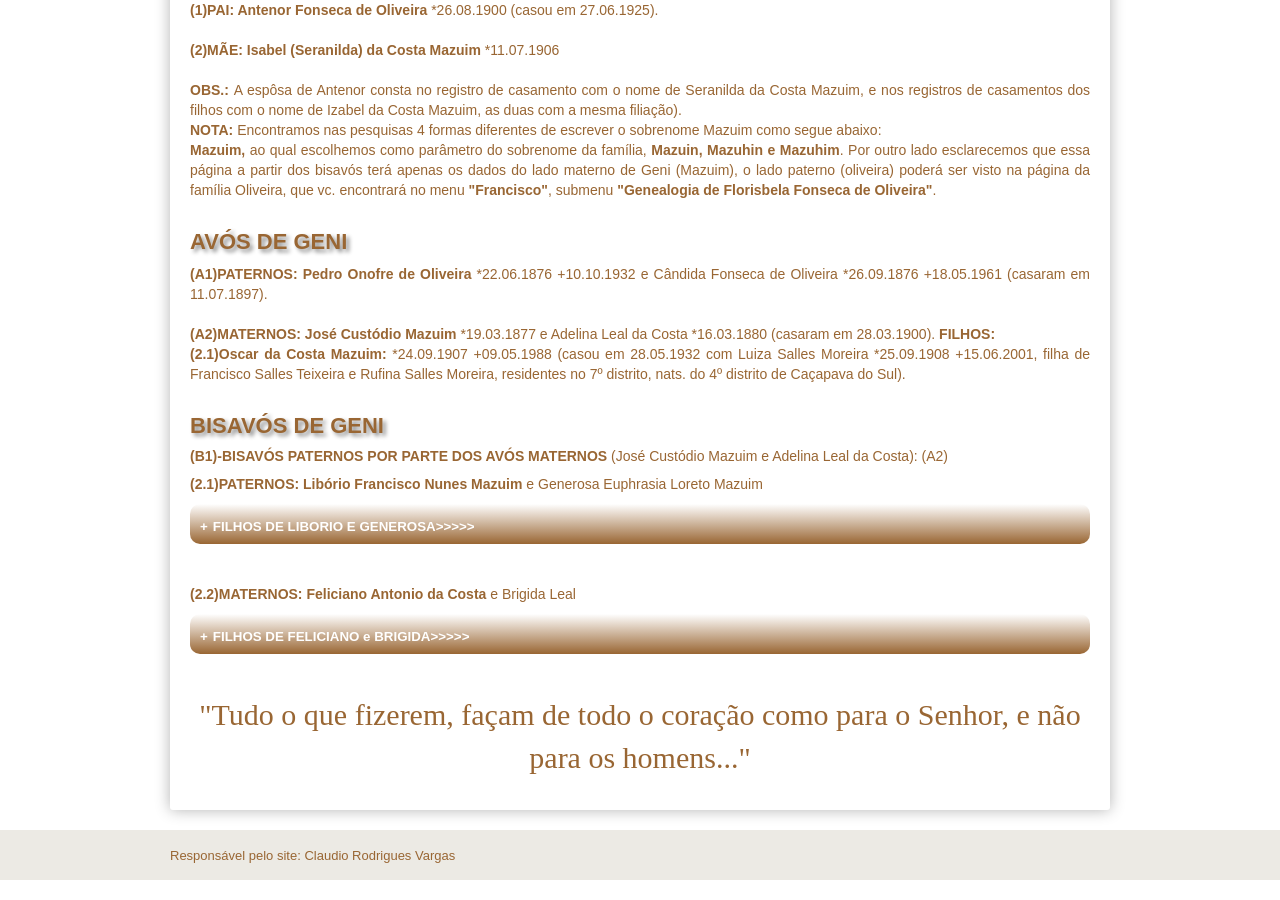
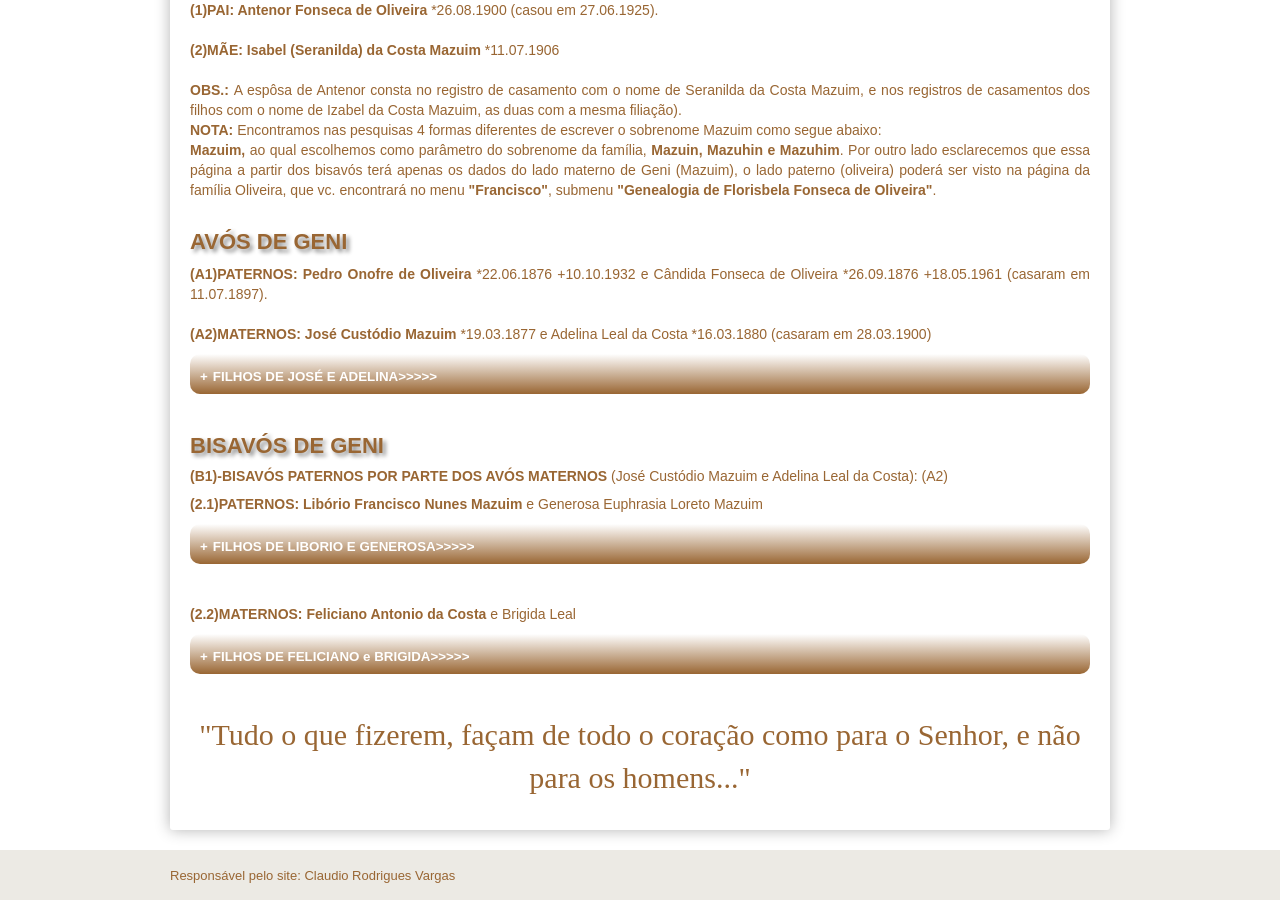
Before and after one commit to claudiovargas1955/claudiovargas1955.github.io, a Jekyll site: the page built from _pages/familia-mazuim.html, in a window 1280 px wide and 900 px high, scrolled down 624 px. Built offline with Jekyll 4.4.1, drawn with Linux system fonts in a browser that asks for light colours; some web fonts are replaced; some of the changed lines change nothing that is shown.

Commit message:
Update familia-mazuim.html

```diff
--- a/_pages/familia-mazuim.html
+++ b/_pages/familia-mazuim.html
@@ -119,10 +119,19 @@ família Oliveira, que vc. encontrará no menu <b>"Francisco"</b>, submenu <b>"G
 <p><b>(A1)PATERNOS: Pedro Onofre de Oliveira </b>*22.06.1876 +10.10.1932 e Cândida Fonseca de Oliveira *26.09.1876 +18.05.1961 (casaram em
 11.07.1897). <br><br>
 
-<b>(A2)MATERNOS: José Custódio Mazuim </b>*19.03.1877 e Adelina Leal da Costa *16.03.1880 (casaram em 28.03.1900). <b>FILHOS: </b><br>
-  <b>(2.1)Oscar da Costa Mazuim: </b>*24.09.1907 +09.05.1988 (casou em 28.05.1932 com Luiza Salles Moreira *25.09.1908 +15.06.2001,
+<b>(A2)MATERNOS: José Custódio Mazuim </b>*19.03.1877 e Adelina Leal da Costa *16.03.1880 (casaram em 28.03.1900)<br>
+<details><summary><b>FILHOS DE JOSÉ E ADELINA>>>>></b></summary><br>
+  <p><b>(2.1)Oscar da Costa Mazuim: </b>*24.09.1907 +09.05.1988 (casou em 28.05.1932 com Luiza Salles Moreira *25.09.1908 +15.06.2001,
   filha de Francisco Salles Teixeira e  Rufina Salles Moreira, residentes no 7º distrito, nats. do 4º distrito de Caçapava do Sul).
-  <br><br>
+  <b>FILHOS: </b><br>
+   <b>(2.1.1)Guaraci:</b><br>
+   <b>(2.1.2)Valmor:</b><br>
+   <b>(2.1.3)Francisco:</b><br>
+   <b>(2.1.4)Marina:</b><br>
+   <b>(2.1.5)Romulo:</b><br>
+   <b>(2.1.6)Olinda:</b><br>
+   <b>(2.1.7)Ornato:</b><br>
+   <b>(2.1.8)Julia:</b></details></p><br>
 
 <h4>BISAVÓS DE GENI</h4>
 
```
